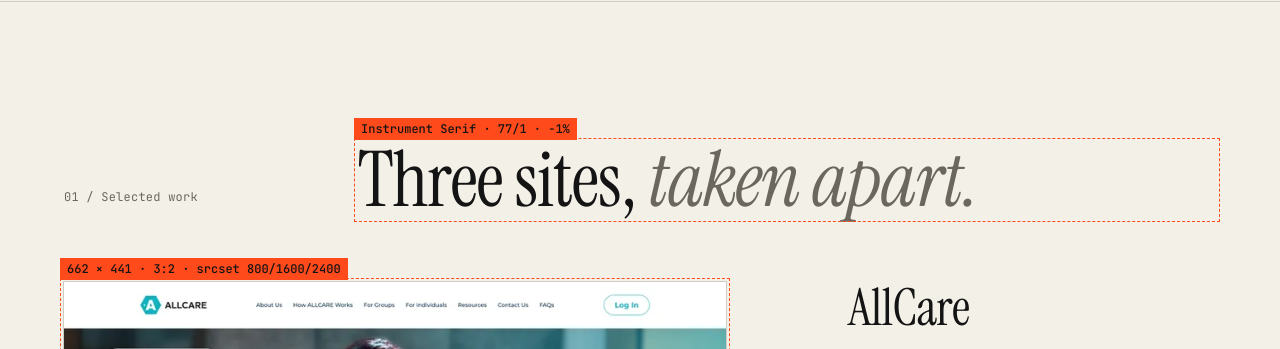
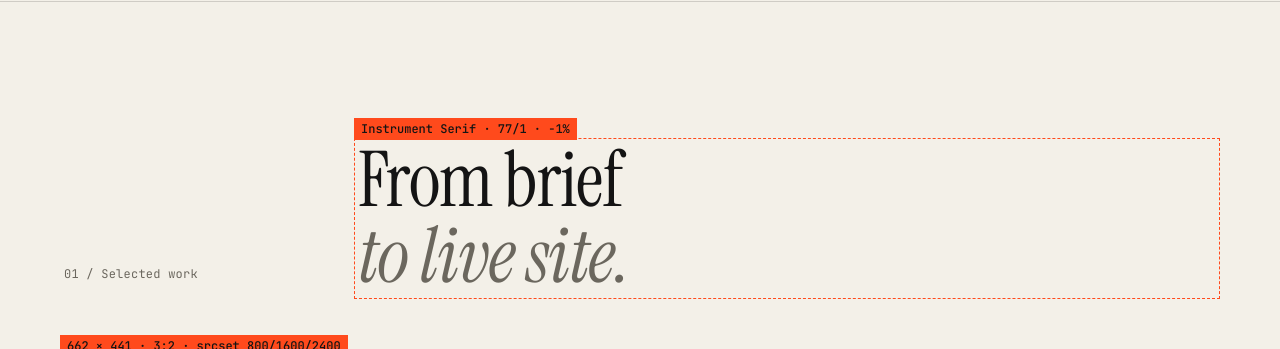
Before and after one commit to cmarquezworks/cmarquezworks.github.io, a website with bundled scripts: page index.html in a window 1280 px wide. Shown: the part 802-1151 px from the top of the page. Built offline with nearby package versions, Linux system fonts and the light colour scheme.

Commit message:
copy: work heading reads "From brief to live site." instead of "Three sites, taken apart."
Co-Authored-By: Claude Opus 5.5 <noreply@anthropic.com>

```diff
--- a/index.html
+++ b/index.html
@@ -64,7 +64,7 @@
     <div class="wrap">
       <div class="grid sec-head">
         <p class="idx mono muted">01 / Selected work</p>
-        <h2 id="work-h" data-spec="type">Three sites, <em>taken apart.</em></h2>
+        <h2 id="work-h" data-spec="type">From brief<br> <em>to live site.</em></h2>
       </div>
 
       <a class="case" href="work/allcare.html">
```
